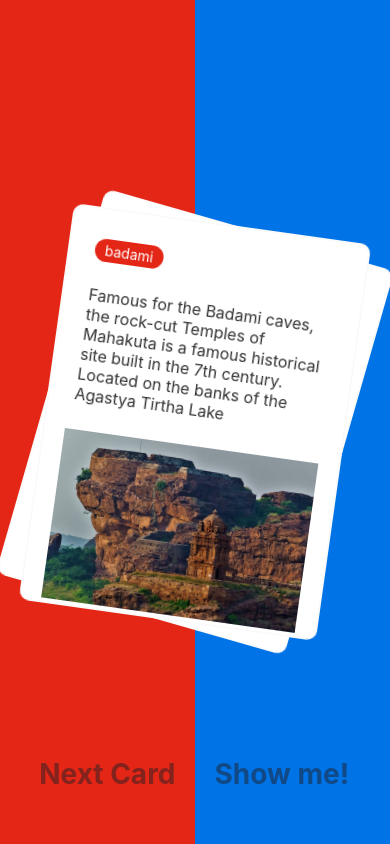
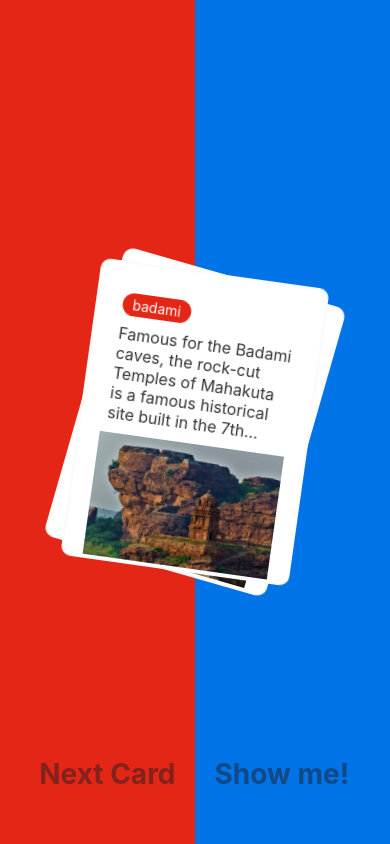
Before and after one commit to ganeshchandan/POC, a React (Create React App) app: page / in a window 390 px wide. Built offline with nearby package versions, Linux system fonts and the light colour scheme.

Commit message:
issue fix

```diff
--- a/src/cards/canvas.tsx
+++ b/src/cards/canvas.tsx
@@ -116,7 +116,7 @@ const Canvas = ({
         // arcWidth
       );
     }
-  }, [side]);
+  }, [side, arcWidth]);
 
   const oneSideCanvas = (
     height: number,
--- a/src/cards/card_content.tsx
+++ b/src/cards/card_content.tsx
@@ -15,7 +15,7 @@ const CardContent = ({
             className="cardPreviewContent"
             // style={{ color: color as string }}
           >
-            <p>{sample}</p>
+            {sample}
           </article>
           <div className="cardPreviewImage">
             <img src={`images/${header}.jpg`} alt="images"></img>
--- a/src/cards/index.tsx
+++ b/src/cards/index.tsx
@@ -175,23 +175,25 @@ const Cards = () => {
     if (!nextEventRef.current.fireNextEvent) {
       return;
     }
+    const innerWidth = window.innerWidth / 2;
     const clientX = event.touches[0].clientX;
-    const datasetID = clientX < window.innerWidth / 2 ? LEFT_SIDE : RIGHT_SIDE;
+    const datasetID = clientX < innerWidth ? LEFT_SIDE : RIGHT_SIDE;
 
     if (side !== datasetID) {
       setSide(() => datasetID);
     }
+
+    const width = Math.abs(innerWidth - clientX);
+    setArcWidth(width);
 
     if (isMobileDevice()) {
       setCssVaribales((cssVaribales) => ({
         ...cssVaribales,
         [`--selecting-card-position`]: `${
           datasetID === LEFT_SIDE ? "-" : ""
-        }100px`,
+        }${width}px`,
       }));
     }
-
-    // setArcWidth(getArcWidthForSide(event, datasetID));
   };
 
   const handleTouchEnd = (event: any) => {
@@ -282,7 +284,7 @@ const Cards = () => {
         <div
           className={`showMeAndNextCard ${
             selectedCardNo !== -1 ? "cardSelected" : ""
-          }`}
+          } selectingCard_${side}`}
         >
           <div className="nextCard" {...handleEvents} data-side={LEFT_SIDE}>
             Next Card
--- a/src/cards/styles/card_preview.scss
+++ b/src/cards/styles/card_preview.scss
@@ -26,6 +26,12 @@
             text-align: start;
             font-size: 16px;
             color: #333;
+            // -webkit-line-clamp: 5;
+            // display: -webkit-box;
+            // overflow: hidden;
+            // text-overflow: ellipsis;
+            // -webkit-box-orient: vertical;
+            // margin-bottom: 5px;
         }
         .cardPreviewImage {
             padding: 10px;
--- a/src/cards/styles/cards.scss
+++ b/src/cards/styles/cards.scss
@@ -82,8 +82,6 @@
             backface-visibility: hidden;
             .card {
                 display: none;
-                height: 400px;
-                width: 300px;
                 border-radius: 10px;
                 position: absolute;
                 top: 0;
@@ -137,7 +135,7 @@
                     z-index: 3;
                     display: block;
                     transform: translateZ(50px);
-                    box-shadow: 5px 2px 2px #fafafa;
+                    // box-shadow: 5px 2px 2px #fafafa;
                 }
 
                 &.secondCard {
--- a/src/cards/styles/responsive.scss
+++ b/src/cards/styles/responsive.scss
@@ -16,7 +16,26 @@
             }
         }
     }
+    @media (min-width: 500px) {
+        .card {
+            height: 400px;
+            width: 300px;
+        }
+    }
     @media only screen and (max-width: 500px) {
+        .card {
+            height: 300px;
+            width: 230px;
+        }
+        .cardPreview {
+            .cardPreviewContent {
+                -webkit-line-clamp: 5;
+                display: -webkit-box;
+                overflow: hidden;
+                text-overflow: ellipsis;
+                -webkit-box-orient: vertical;
+            }
+        }
         .showMeAndNextCard {
             > .nextCard,
             .showme {
@@ -36,16 +55,16 @@
     }
     @media (hover: hover) {
         .showMeAndNextCard {
-            .nextCard {
-                &:hover {
+            &.selectingCard_left {
+                .nextCard {
                     -webkit-transform: translate3d(-150px, 0px, 0px);
                     transform: translate3d(-150px, 0px, 0px);
                     color: #fff !important;
                     opacity: 1;
                 }
             }
-            .showme {
-                &:hover {
+            &.selectingCard_right {
+                .showme {
                     -webkit-transform: translate3d(150px, 0px, 0px);
                     transform: translate3d(150px, 0px, 0px);
                     color: #fff !important;
--- a/src/utils/index.ts
+++ b/src/utils/index.ts
@@ -1,7 +1,9 @@
 export const getArcWidthForSide = (event: MouseEvent, side: string) => {
   const windowWidth = window.innerWidth;
   const mousePosition = event.pageX;
-  return sideAndCalculationMapper[side](mousePosition, windowWidth);
+  return isMobileDevice()
+    ? sideAndCalculationMapper[side](mousePosition, windowWidth)
+    : 350;
 };
 
 const rightSideCalcuation = (mousePosition: number, windowWidth: number) => {
```
